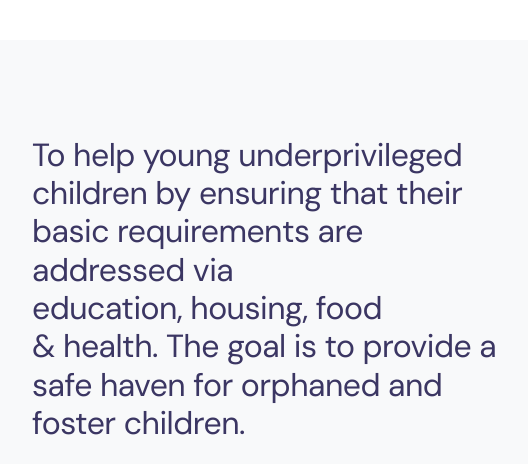
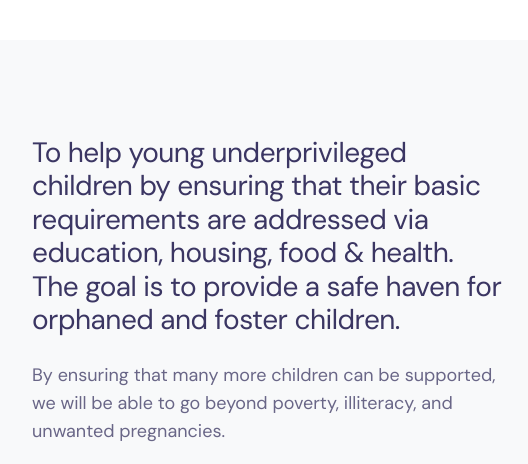
Before and after one commit to phisyche/RoseAlbert, a plain HTML site: page about.html in a window 1280 px wide. Shown: the part 1900-2364 px from the top of the page, 23-551 px from the left. Drawn offline with Linux system fonts and the light colour scheme; grey boxes are pictures that could not be loaded.

Commit message:
edit about

```diff
--- a/about.html
+++ b/about.html
@@ -163,7 +163,7 @@ This will help in the provision of a good livelihood for the needy and most vuln
         <div class="container">
             <div class="row">
                 <div class="col-lg-5 align-self">
-                    <h2>To help young underprivileged children by ensuring that their basic requirements are addressed via education, housing, food & health. The goal is to provide a safe haven for orphaned and foster children.</h2>
+                    <h3>To help young underprivileged children by ensuring that their basic requirements are addressed via education, housing, food & health. The goal is to provide a safe haven for orphaned and foster children.</h3>
                     <p class="mt-4">By ensuring that many more children can be supported, we will be able to go beyond poverty, illiteracy, and unwanted pregnancies.</p>
                 </div>
                 <div class="col-lg-7 mt-lg-0 mt-md-5 mt-4">
```
